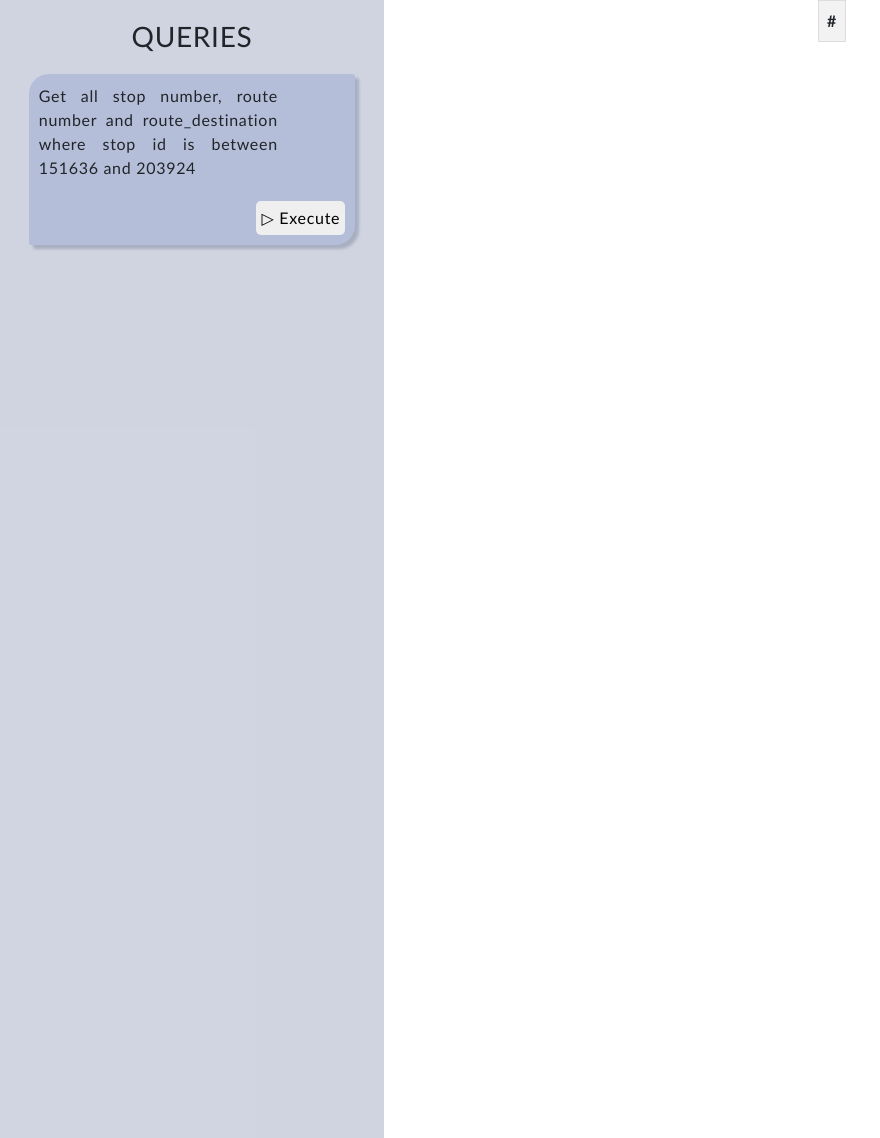
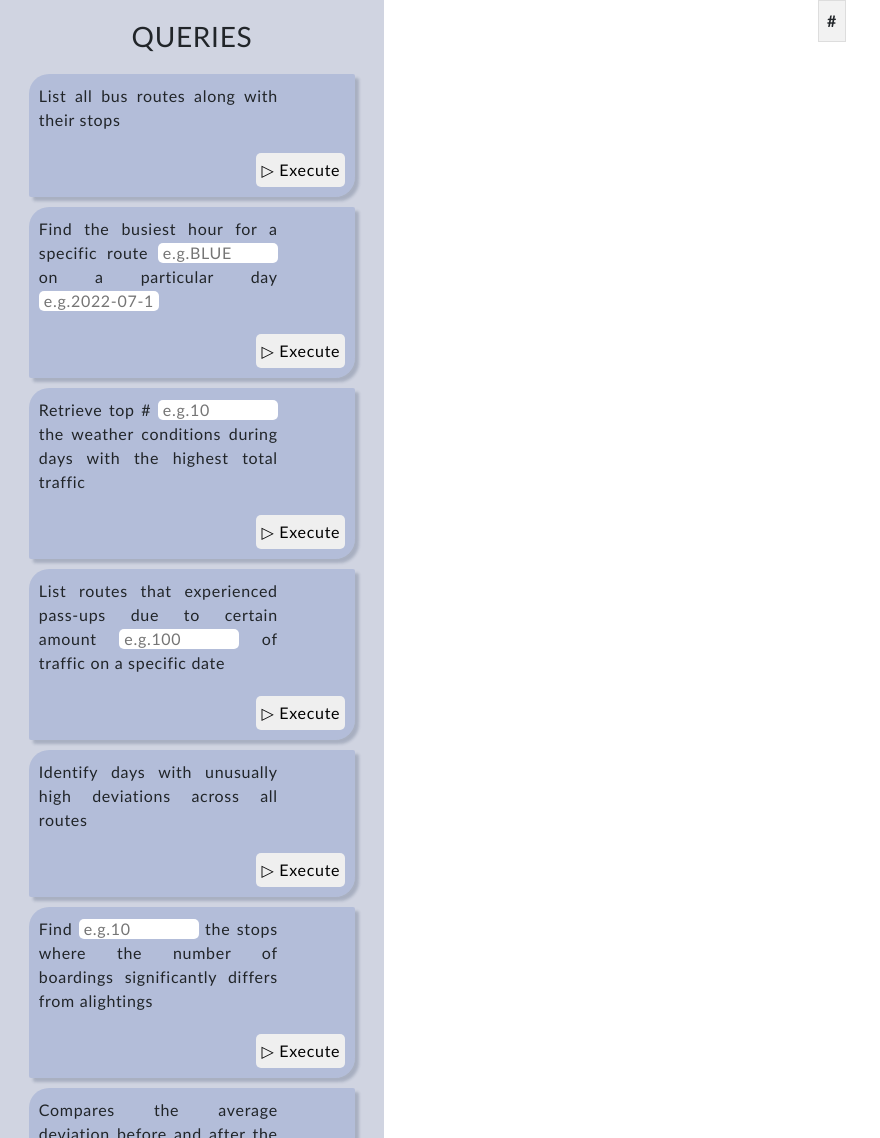
Before and after one commit to nateng98/Winnipeg-Bus-Lookup, a Flask app: page /display in a window 1280 px wide. Shown: the part 80-1218 px from the top of the page, without its empty margins (0-880 px from the left). Run offline with Flask 3, Linux system fonts and the light colour scheme; lists and menus that the app fills with data are empty; some libraries are stand-ins or nearby versions.

Commit message:
Update style

```diff
--- a/app.py
+++ b/app.py
@@ -71,8 +71,10 @@ def display_table():
 def query1():
   cursor = conn.cursor()
   cursor.execute('''
-    select stop_number,route_number, route_destination from Arrival
-    where arrival_id between 151636 and 203924;
+    SELECT BusRoute.route_number, BusRoute.route_name, BusStop.stop_number, BusStop.longitude, BusStop.latitude
+    FROM BusRoute
+    JOIN Contain ON BusRoute.route_number = Contain.route_number
+    JOIN BusStop ON Contain.stop_number = BusStop.stop_number;
   ''')
   result = cursor.fetchall()
 
@@ -81,97 +83,232 @@ def query1():
 
   return render_template('display.html', columns=columns, result=result)
 # ====================================================================================================
-# # ====================================================================================================
-# @app.route('/query2', methods=['POST'])
-# def query2():
-#   provinceID = request.form['province']
-#   prodName = request.form['prodName']
-#   cursor = conn.cursor()
-#   cursor.execute(f'''
-#     SELECT cast(people.firstname as varchar) as firstname, cast(people.lastname as varchar) as lastname
-#     FROM people
-#     JOIN orders ON people.personID = orders.personID
-#     JOIN orderLineItems ON orders.orderID = orderLineItems.orderID
-#     JOIN products ON orderLineItems.productID = products.productID
-#     WHERE convert(varchar, people.provinceID) = '{provinceID}'
-#     and convert(varchar, products.prodName) = '{prodName}'
-#   ''')
-#   result = cursor.fetchall()
+# ====================================================================================================
+@app.route('/query2', methods=['POST'])
+def query2():
+  route_num = request.form['route_num']
+  the_date = request.form['the_date']
+  cursor = conn.cursor()
+  cursor.execute(f'''
+    WITH RouteHourDeviation AS (
+      SELECT Arrival.route_number, Arrival.the_date, TheHour.the_time, SUM(Arrival.deviation) AS total_deviation
+      FROM Arrival
+      JOIN TheHour ON Arrival.the_time = TheHour.the_time
+      WHERE Arrival.route_number = '{route_num}' AND Arrival.the_date = '{the_date}'
+      GROUP BY Arrival.route_number, Arrival.the_date, TheHour.the_time
+    )
+    SELECT DISTINCT route_number, the_date, the_time, total_deviation
+    FROM RouteHourDeviation
+    WHERE total_deviation = (SELECT MAX(total_deviation) FROM RouteHourDeviation);
+  ''')
+  result = cursor.fetchall()
 
-#   # Get the column names from cursor description
-#   columns = [column[0] for column in cursor.description]
+  # Get the column names from cursor description
+  columns = [column[0] for column in cursor.description]
 
-#   return render_template('display.html', columns=columns, result=result)
-# # ====================================================================================================
-# # ====================================================================================================
-# @app.route('/query3', methods=['POST'])
-# def query3():
-#   cursor = conn.cursor()
-#   cursor.execute('''
-#     SELECT cast(people.firstname as VARCHAR) as firstname, cast(people.lastname as VARCHAR) as lastname FROM people
-#     WHERE convert(varchar, people.provinceID) = 'MB'
-#     EXCEPT
-#     SELECT cast(people.firstname as VARCHAR), cast(people.lastname as VARCHAR) FROM people
-#     JOIN orders ON people.personID = orders.personID
-#     JOIN orderLineItems ON orders.orderID = orderLineItems.orderID
-#     JOIN products ON orderLineItems.productID = products.productID
-#     WHERE products.price > 99
-#   ''')
-#   result = cursor.fetchall()
+  return render_template('display.html', columns=columns, result=result)
+# ====================================================================================================
+# ====================================================================================================
+@app.route('/query3', methods=['POST'])
+def query3():
+  top_num = request.form['top_num']
+  cursor = conn.cursor()
+  cursor.execute(f'''
+    WITH TotalTrafficDays AS (
+      SELECT top {top_num} Weather.the_date, SUM(Traffic.total) as sum_traffic
+      FROM Weather
+      JOIN Traffic ON Weather.the_date = Traffic.the_date
+      GROUP BY Weather.the_date
+      ORDER BY SUM(Traffic.total) DESC
+    )
+    SELECT Weather.the_date, Weather.max_temp, Weather.min_temp, Weather.total_precip_mm, Weather.snow_on_grnd_cm, TotalTrafficDays.sum_traffic
+    FROM Weather
+    JOIN TotalTrafficDays ON Weather.the_date = TotalTrafficDays.the_date;
+  ''')
+  result = cursor.fetchall()
 
-#   # Get the column names from cursor description
-#   columns = [column[0] for column in cursor.description]
+  # Get the column names from cursor description
+  columns = [column[0] for column in cursor.description]
 
-#   return render_template('display.html', columns=columns, result=result)
-# # ====================================================================================================
-# # ====================================================================================================
-# @app.route('/query4', methods=['POST'])
-# def query4():
-#   cursor = conn.cursor()
-#   cursor.execute('''
-#     SELECT DISTINCT cast(prodName as VARCHAR) as prodName
-#     FROM products p
-#     JOIN viewed v ON p.productID = v.productID
-#     JOIN people pe ON v.personID = pe.personID
-#     LEFT JOIN (
-#         SELECT ioo.productID, o.personID
-#         FROM orderLineItems ioo
-#         JOIN orders o ON ioo.orderID = o.orderID
-#     ) o ON p.productID = o.productID AND v.personID = o.personID
-#     WHERE pe.provinceID = 'MB';
-#   ''')
-#   result = cursor.fetchall()
+  return render_template('display.html', columns=columns, result=result)
+# ====================================================================================================
+# ====================================================================================================
+@app.route('/query4', methods=['POST'])
+def query4():
+  traffic = request.form['traffic']
+  cursor = conn.cursor()
+  cursor.execute(f'''
+    WITH HighTrafficDays AS (
+    SELECT DISTINCT PassUp.the_date
+    FROM PassUp
+    JOIN Traffic ON PassUp.the_date = Traffic.the_date
+    WHERE Traffic.total > {traffic}
+  )
+  SELECT PassUp.route_number, PassUp.route_destination, PassUp.the_date, PassUp.the_time
+  FROM PassUp
+  JOIN HighTrafficDays ON PassUp.the_date = HighTrafficDays.the_date;
+  ''')
+  result = cursor.fetchall()
 
-#   # Get the column names from cursor description
-#   columns = [column[0] for column in cursor.description]
+  # Get the column names from cursor description
+  columns = [column[0] for column in cursor.description]
 
-#   return render_template('display.html', columns=columns, result=result)
-# # ====================================================================================================
-# # ====================================================================================================
-# @app.route('/query5', methods=['POST'])
-# def query5():
-#   provinceID = request.form['province']
-#   cursor = conn.cursor()
-#   cursor.execute(f'''
-#     SELECT DISTINCT cast(prodName as VARCHAR) as prodName
-#     FROM products p
-#     JOIN viewed v ON p.productID = v.productID
-#     JOIN people pe ON v.personID = pe.personID
-#     LEFT JOIN (
-#         SELECT ioo.productID, o.personID
-#         FROM orderLineItems ioo
-#         JOIN orders o ON ioo.orderID = o.orderID
-#     ) o ON p.productID = o.productID AND v.personID = o.personID
-#     WHERE pe.provinceID = '{provinceID}';
-#   ''')
-#   result = cursor.fetchall()
+  return render_template('display.html', columns=columns, result=result)
+# ====================================================================================================
+# ====================================================================================================
+@app.route('/query5', methods=['POST'])
+def query5():
+  cursor = conn.cursor()
+  cursor.execute(f'''
+    WITH HighDeviationDays AS (
+      SELECT the_date, AVG(deviation) AS avg_deviation
+      FROM Arrival
+      GROUP BY the_date
+      HAVING AVG(deviation) > 30
+    )
+    SELECT HighDeviationDays.the_date, HighDeviationDays.avg_deviation, RouteBranch.route_number, RouteBranch.route_destination
+    FROM HighDeviationDays
+    JOIN Arrival ON HighDeviationDays.the_date = Arrival.the_date
+    JOIN RouteBranch ON Arrival.route_number = RouteBranch.route_number AND Arrival.route_destination = RouteBranch.route_destination;
+  ''')
+  result = cursor.fetchall()
 
-#   # Get the column names from cursor description
-#   columns = [column[0] for column in cursor.description]
+  # Get the column names from cursor description
+  columns = [column[0] for column in cursor.description]
 
-#   return render_template('display.html', columns=columns, result=result)
+  return render_template('display.html', columns=columns, result=result)
+# ====================================================================================================
+# ====================================================================================================
+@app.route('/query6', methods=['POST'])
+def query6():
+  top_num = request.form['top_num']
+  cursor = conn.cursor()
+  cursor.execute(f'''
+    WITH BoardingAlightingDifference AS (
+      SELECT top {top_num} stop_number, ABS(SUM(average_boardings) - SUM(average_alightings)) AS boarding_alighting_difference
+      FROM PassengerMass
+      GROUP BY stop_number
+    )
+    SELECT BusStop.stop_number, BusStop.longitude, BusStop.latitude, boarding_alighting_difference
+    FROM BusStop
+    JOIN BoardingAlightingDifference ON BusStop.stop_number = BoardingAlightingDifference.stop_number
+    ORDER BY boarding_alighting_difference DESC;
+  ''')
+  result = cursor.fetchall()
+
+  # Get the column names from cursor description
+  columns = [column[0] for column in cursor.description]
+
+  return render_template('display.html', columns=columns, result=result)
+# ====================================================================================================
+# ====================================================================================================
+@app.route('/query7', methods=['POST'])
+def query7():
+  the_date = request.form['the_date']
+  cursor = conn.cursor()
+  cursor.execute(f'''
+    Select avg(deviation) as Average_Deviation from Arrival where the_date < '{the_date}'
+    UNION
+    Select avg(deviation) as Average_Deviation from Arrival where the_date >= '{the_date}'
+  ''')
+  result = cursor.fetchall()
+
+  # Get the column names from cursor description
+  columns = [column[0] for column in cursor.description]
+
+  return render_template('display.html', columns=columns, result=result)
+# ====================================================================================================
+# ====================================================================================================
+@app.route('/query8', methods=['POST'])
+def query8():
+  cursor = conn.cursor()
+  cursor.execute('''
+    WITH WeatherConditionDeviations AS (
+      SELECT Arrival.route_number, Weather.precip_type, AVG(Arrival.deviation) AS avg_deviation
+      FROM Arrival
+      JOIN Weather ON Arrival.the_date = Weather.the_date
+      GROUP BY Arrival.route_number, Weather.precip_type
+    )
+    SELECT route_number, precip_type, avg_deviation
+    FROM WeatherConditionDeviations;
+  ''')
+  result = cursor.fetchall()
+
+  # Get the column names from cursor description
+  columns = [column[0] for column in cursor.description]
+
+  return render_template('display.html', columns=columns, result=result)
+# ====================================================================================================
+# ====================================================================================================
+@app.route('/query9', methods=['POST'])
+def query9():
+  cursor = conn.cursor()
+  cursor.execute('''
+    WITH RankedStops AS (
+      SELECT Traffic.the_date, Traffic.the_time, BusStop.stop_number, BusStop.longitude, BusStop.latitude,
+          RANK() OVER (PARTITION BY Traffic.the_date, Traffic.the_time ORDER BY Traffic.total DESC) AS traffic_rank
+      FROM Traffic
+      JOIN BusStop ON cast(Traffic.latitude as int) = cast(BusStop.latitude as int) AND cast(Traffic.longitude as int) = cast(BusStop.longitude as int)
+    )
+    SELECT the_date, the_time, stop_number, longitude, latitude
+    FROM RankedStops
+    WHERE traffic_rank = 1 OR traffic_rank = (SELECT COUNT(DISTINCT traffic_rank) FROM RankedStops);
+  ''')
+  result = cursor.fetchall()
+
+  # Get the column names from cursor description
+  columns = [column[0] for column in cursor.description]
+
+  return render_template('display.html', columns=columns, result=result)
+# ====================================================================================================
+# ====================================================================================================
+@app.route('/query10', methods=['POST'])
+def query10():
+  cursor = conn.cursor()
+  cursor.execute('''
+    WITH BestWeatherLowTraffic AS (
+      SELECT top 1 Weather.the_date, Weather.max_temp, Weather.min_temp, Weather.total_precip_mm, Weather.snow_on_grnd_cm, Traffic.total
+      FROM Weather
+      JOIN Traffic ON Weather.the_date = Traffic.the_date
+      ORDER BY (Traffic.total / (Weather.max_temp - Weather.min_temp + 1)) ASC
+    )
+    SELECT the_date, max_temp, min_temp, total_precip_mm, snow_on_grnd_cm, total
+    FROM BestWeatherLowTraffic;
+  ''')
+  result = cursor.fetchall()
+
+  # Get the column names from cursor description
+  columns = [column[0] for column in cursor.description]
+
+  return render_template('display.html', columns=columns, result=result)
+# ====================================================================================================
+# ====================================================================================================
+@app.route('/query11', methods=['POST'])
+def query11():
+  cursor = conn.cursor()
+  cursor.execute('''
+    DECLARE @SelectedRouteNumber NVARCHAR(50) = '60';
+
+    SELECT
+        @SelectedRouteNumber AS selected_route,
+        CASE
+            WHEN @SelectedRouteNumber IS NULL THEN 'All Routes'
+            ELSE 'BLUE'
+        END AS aggregation_type,
+        AVG(deviation) AS average_deviation
+    FROM Arrival
+    WHERE
+        @SelectedRouteNumber IS NULL OR
+        (route_number = @SelectedRouteNumber);
+  ''')
+  result = cursor.fetchall()
+
+  # Get the column names from cursor description
+  columns = [column[0] for column in cursor.description]
+
+  return render_template('display.html', columns=columns, result=result)
 # ====================================================================================================
 
 if __name__ == '__main__':
   host_name = socket.gethostname()
-  app.run(debug=True)
+  app.run(host = host_name, port=5000, debug=True)
--- a/static/css/style.css
+++ b/static/css/style.css
@@ -346,7 +346,7 @@ body {
 }
 
 .form_container form .user_input {
-  width: 100px;
+  width: 120px;
   height: 20px;
 }
 
--- a/templates/display.html
+++ b/templates/display.html
@@ -42,42 +42,84 @@
     <div class="left-div form_container">
       <h3>QUERIES</h3>
       <form action="/query1" method="post">
-        <p>Get all stop number, route number and route_destination where stop id is between 151636 and 203924</p>
+        <p>List all bus routes along with their stops</p>
         <input class="execute" type="submit" value="▷ Execute" />
       </form>
 
-      {# <form action="/query2" method="post">
-        <p>People's first and lastname (no duplicate) that
-        live in MB
-          <label for="province">[provinceID] </label>
-          <input class="user_input" type="text" id="province" name="province" required />
-        and have bought a quick chop
-          <label for="product">[prodName] </label>
-          <input class="user_input" type="text" id="prodName" name="prodName" required />
+      <form action="/query2" method="post">
+        <p>Find the busiest hour for a specific route
+          <input class="user_input" type="text" id="route_num" name="route_num" placeholder="e.g.BLUE" required />
+        on a particular day
+          <input class="user_input" type="text" id="the_date" name="the_date" placeholder="e.g.2022-07-16" required />
         </p>
         <input class="execute" type="submit" value="▷ Execute" />
       </form>
 
       <form action="/query3" method="post">
-        <p>People in MB that have not bought a product that is over $99</p>
+        <p>Retrieve top #
+          <input class="user_input" type="text" id="top_num" name="top_num" placeholder="e.g.10" required />
+        the weather conditions during days with the highest total traffic</p>
         <input class="execute" type="submit" value="▷ Execute" />
       </form>
 
       <form action="/query4" method="post">
-        <p>Product names for products viewed by a person but not
-          bought by that person, for all people that live in Manitoba
+        <p>List routes that experienced pass-ups due to certain amount
+          <input class="user_input" type="text" id="traffic" name="traffic" placeholder="e.g.100" required />
+        of traffic on a specific date
         </p>
         <input class="execute" type="submit" value="▷ Execute" />
       </form>
 
       <form action="/query5" method="post">
-        <p>Product names for products viewed by a person but not
-          bought by that person, for all people that live in
-          <label for="province">[provinceID] </label>
-          <input class="user_input" type="text" id="province" name="province" required />
+        <p>Identify days with unusually high deviations across all routes
         </p>
         <input class="execute" type="submit" value="▷ Execute" />
-      </form> #}
+      </form>
+
+      <form action="/query6" method="post">
+        <p>Find
+          <input class="user_input" type="text" id="top_num" name="top_num" placeholder="e.g.10" />
+          the stops where the number of boardings significantly differs from alightings
+        </p>
+        <input class="execute" type="submit" value="▷ Execute" />
+      </form>
+
+      <form action="/query7" method="post">
+        <p>Compares the average deviation before and after the route was created. Select the date:
+        <input class="user_input" type="text" id="the_date" name="the_date" placeholder="e.g.2022-07-16" required />
+        </p>
+        <input class="execute" type="submit" value="▷ Execute" />
+      </form>
+
+      <form action="/query8" method="post">
+        <p>Find routes with the highest average deviations
+        </p>
+        <input class="execute" type="submit" value="▷ Execute" />
+      </form>
+
+      <form action="/query8" method="post">
+        <p>Identify stops with the highest and lowest traffic on a specific date and time
+        </p>
+        <input class="execute" type="submit" value="▷ Execute" />
+      </form>
+
+      <form action="/query9" method="post">
+        <p>Identify stops with the highest and lowest traffic on a specific date and time
+        </p>
+        <input class="execute" type="submit" value="▷ Execute" />
+      </form>
+
+      <form action="/query10" method="post">
+        <p>Weather and Traffic Adventure - Discover the Best Weather Days with Low Traffic
+        </p>
+        <input class="execute" type="submit" value="▷ Execute" />
+      </form>
+
+      <form action="/query11" method="post">
+        <p>Conditional Aggregation of Arrival Deviations
+        </p>
+        <input class="execute" type="submit" value="▷ Execute" />
+      </form>
 
       {# <button id="closePopup">X</button> #}
     </div>
```
